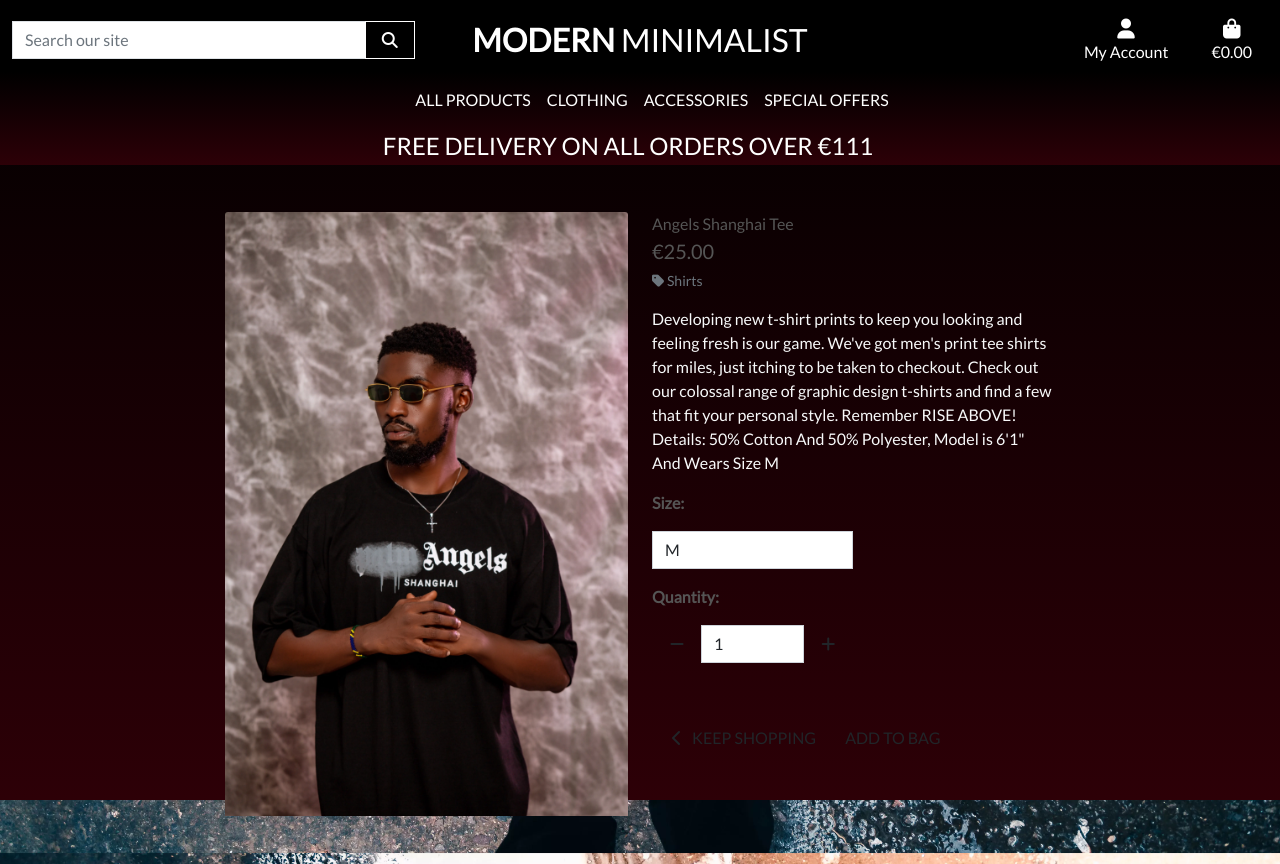
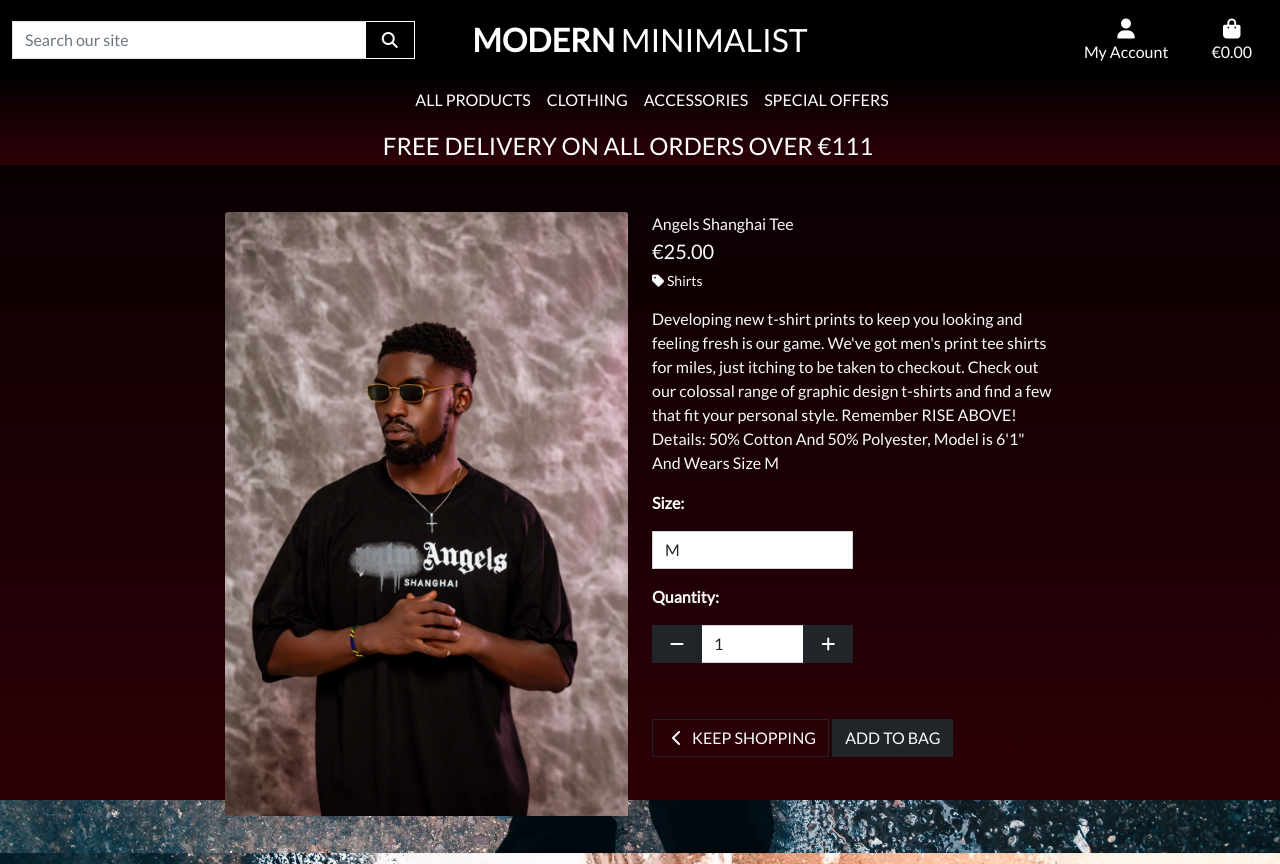
Before and after one commit to ShaneCDev/modern-minimalist, a Django app: a page that uses products/templates/products/product_detail.html in a window 1280 px wide. Run offline with Django 4.2, Linux system fonts and the light colour scheme; data comes from the database, SQL or seed files in the repository; some libraries are stand-ins or nearby versions.

Commit message:
added some styling and classes to html elements

```diff
--- a/products/templates/products/product_detail.html
+++ b/products/templates/products/product_detail.html
@@ -16,7 +16,7 @@
    <div class="container-fluid">
     <div class="row">
         <div class="col-12 col-md-6 col-lg-4 offset-lg-2">
-            <div class="image-container my-5">
+            <div class="image-container my-5 h-75">
                 {% if product.image %}
                     <a href="{{ product.image.url }}" target="_blank">
                         <img src="{{ product.image.url }}" alt="{{ product.name }}" class="card-img-top img-fluid">
@@ -30,12 +30,12 @@
         </div>
         <div class="col-12 col-md-6 col-lg-4">
             <div class="product-details-container mb-5 mt-md-5">
-                <p class="mb-0">{{ product.name }}</p>
-                <p class="lead mb-0 text-left font-weight-bold">€{{ product.price }}</p>
+                <p class="mb-0 text-light">{{ product.name }}</p>
+                <p class="lead mb-0 text-left font-weight-bold text-light">€{{ product.price }}</p>
                 {% if product.category %}
                 <p class="small mt-1 mb-0">
                     <a href="{% url 'products' %}?category={{ product.category.name }}" class="text-muted">
-                        <i class="fas fa-tag mr-1"></i> {{ product.category.friendly_name }}
+                        <i class="fas fa-tag mr-1 text-light"></i> <span class="text-light"> {{ product.category.friendly_name }}</span>
                     </a>
                 </p>
                 {% endif %}
@@ -52,7 +52,7 @@
                         {% with product.has_sizes as s %}
                         {% if s %}
                             <div class="col-12">
-                                <p><strong>Size:</strong></p>
+                                <p><strong class="text-light">Size:</strong></p>
                                 <select name="product_size" id="id_product_size" class="form-control rounded-0 w-50">
                                     <option value="xs">XS</option>
                                     <option value="s">S</option>
@@ -63,13 +63,13 @@
                             </div>
                         {% endif %}
                         <div class="col-12">
-                            <p class="mt-3"><strong>Quantity:</strong></p>
+                            <p class="mt-3"><strong class="text-light">Quantity:</strong></p>
                             <div class="form-group w-50">
                                 <div class="input-group input-group-{{ product.id }}">
                                     <div class="input-group-prepend">
-                                        <button class="decrement-qty btn btn-black rounded-0 decrement-qty_{{ product.id }}" data-item_id="{{ product.id }}">
+                                        <button class="decrement-qty btn btn-dark rounded-0 decrement-qty_{{ product.id }}" data-item_id="{{ product.id }}">
                                             <span class="icon">
-                                                <i class="fas fa-minus"></i>
+                                                <i class="fas fa-minus text-light"></i>
                                             </span>
                                         </button>
                                     </div>
@@ -77,10 +77,10 @@
                                         name="quantity" value="1" min="1" max="99"
                                         data-item_id="{{ product.id }}">
                                     <div class="input-group-append">
-                                        <button class="increment-qty btn btn-black rounded-0 increment-qty_{{ product.id }}"
+                                        <button class="increment-qty btn btn-dark rounded-0 increment-qty_{{ product.id }}"
                                             data-item_id="{{ product.id }}">
                                             <span class="icon">
-                                                <i class="fas fa-plus"></i>
+                                                <i class="fas fa-plus text-light"></i>
                                             </span>
                                         </button>
                                     </div>
@@ -89,13 +89,13 @@
                         </div>
 
                         <div class="col{% if s %}-12 mt-2{% endif %}">
-                            <a href="{% url 'products' %}" class="btn btn-outline-black rounded-0 mt-5">
+                            <a href="{% url 'products' %}" class="btn btn-outline-dark rounded-0 mt-5">
                                 <span class="icon">
-                                    <i class="fas fa-chevron-left"></i>
+                                    <i class="fas fa-chevron-left text-light"></i>
                                 </span>
-                                <span class="text-uppercase">Keep Shopping</span>
+                                <span class="text-uppercase text-light">Keep Shopping</span>
                             </a>
-                            <input type="submit" class="btn btn-black rounded-0 text-uppercase mt-5" value="Add to Bag">
+                            <input type="submit" class="btn btn-dark rounded-0 text-light text-uppercase mt-5" value="Add to Bag">
                         </div>
                         <input type="hidden" name="redirect_url" value="{{ request.path }}">
                         {% endwith %}
```
